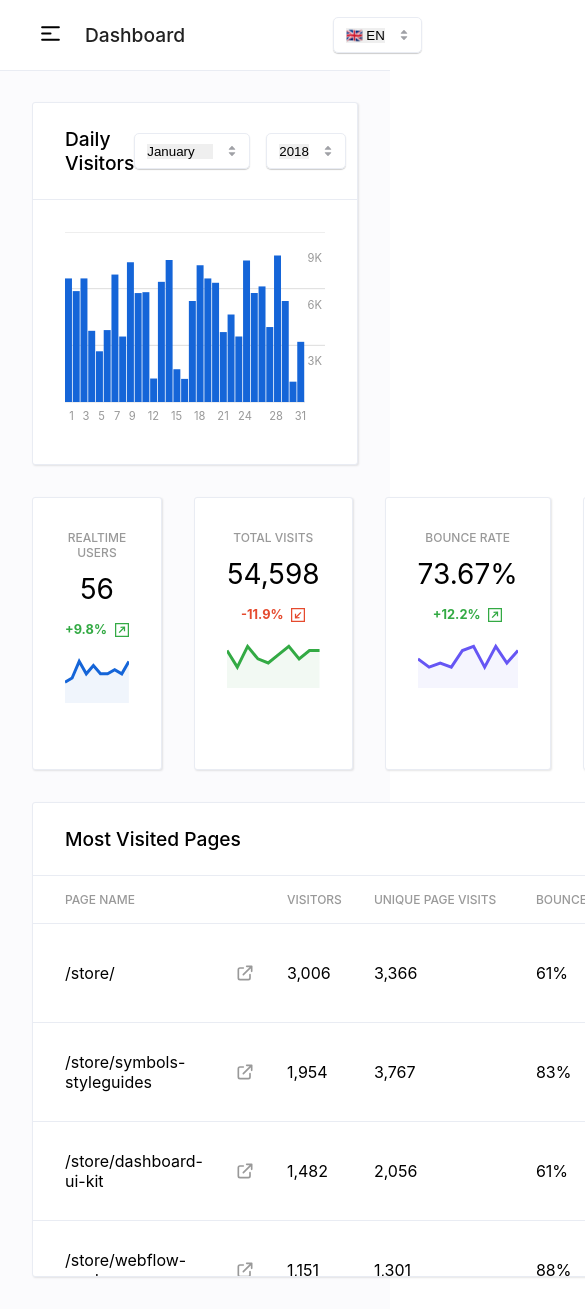
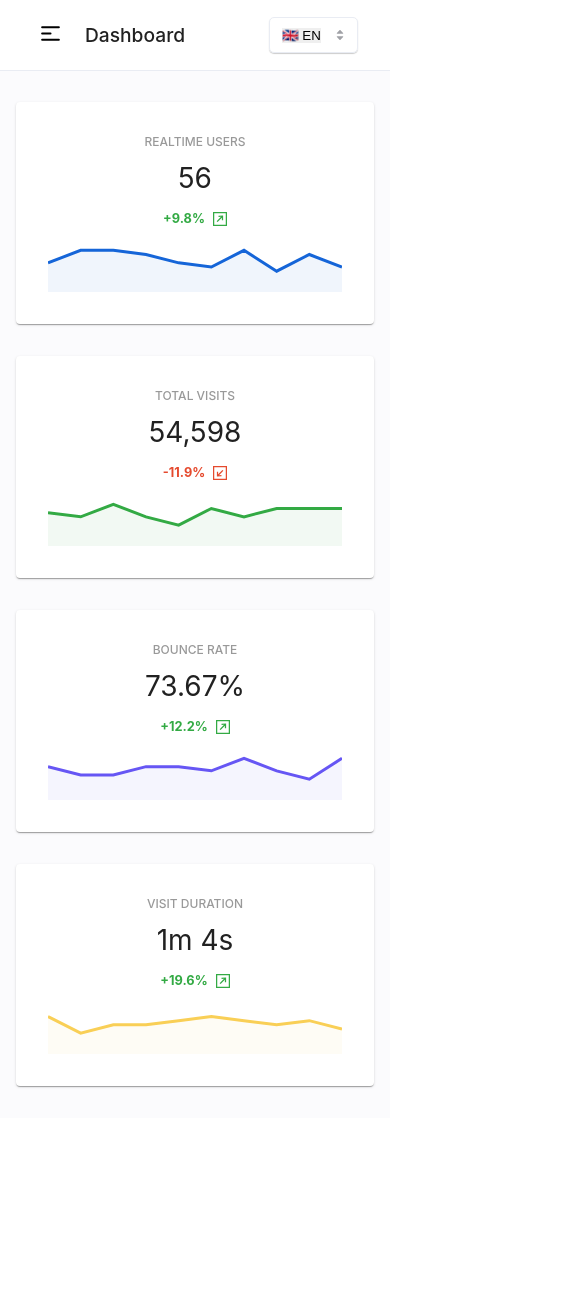
Before and after one commit to glocore/dashboard-ui, a React (Create React App) app: page / in a window 390 px wide. Shown: the top 1309 px of the page, 585 px wide, since content can reach past the window. After the commit the page ends 1134 px from the top, so only its background shows below. Built offline with nearby package versions, Linux system fonts and the light colour scheme.

Commit message:
update to make metric summary grid responsive

```diff
--- a/src/components/Header.js
+++ b/src/components/Header.js
@@ -31,7 +31,7 @@ const DrawerToggle = styled.button`
 
 const HeaderContent = styled.div`
   height: 70px;
-  width: 100%;
+  width: calc(100% - ${({ theme }) => theme.padding(8)}px);
   display: flex;
   align-items: center;
   justify-content: space-between;
--- a/src/components/Main.js
+++ b/src/components/Main.js
@@ -1,6 +1,7 @@
 // TODO: Make layout responsive
 // TODO: Make header fixed while scrolling
 // TODO: Add proptypes everywhere
+import { Container, Grid } from "@material-ui/core";
 import React from "react";
 import styled from "styled-components";
 import { Spacer } from "./common/Spacer";
@@ -37,20 +38,25 @@ const Root = styled.main`
 
 const MainWrapper = styled.div`
   padding: ${({ theme }) => theme.padding(4)}px;
+  width: 100%;
   max-width: 1280px;
   margin: 0 auto;
 `;
 
 const MetricSummaryGrid = styled.div`
   display: grid;
-  grid-template-columns: repeat(4, 1fr);
+  width: 100%;
+  grid-template-columns: repeat(auto-fit, minmax(200px, 1fr));
   grid-gap: ${({ theme }) => theme.padding(4)}px;
 `;
 
 const TablesGrid = styled.div`
   display: grid;
+  grid-template-columns: 1fr;
+  grid-gap: ${({ theme }) => theme.padding(4)}px;
+  @media (min-width: 1280px) {
     grid-template-columns: 2fr 1fr;
-  grid-gap: ${({ theme }) => theme.padding(4)}px;
+  }
 `;
 
 const Main = () => {
@@ -61,10 +67,9 @@ const Main = () => {
 
   return (
     <Root>
-      <MainWrapper>
-        <DailyVisitorsChart />
-        <Spacer v={4} />
-        <MetricSummaryGrid>
+      <Container maxWidth="lg">
+        <Grid container spacing={4} style={{ padding: "32px 0" }}>
+          <Grid item xs={12} md={6} lg={3}>
             <MetricSummary
               title="Realtime Users"
               metric="56"
@@ -72,6 +77,8 @@ const Main = () => {
               chartData={realtimeUsers}
               chartColors={{ stroke: "#1565D8", fill: "#E7EFFA" }}
             />
+          </Grid>
+          <Grid item xs={12} md={6} lg={3}>
             <MetricSummary
               title="Total Visits"
               metric="54,598"
@@ -79,6 +86,8 @@ const Main = () => {
               chartData={totalVisits}
               chartColors={{ stroke: "#33AA44", fill: "#EAF6EC" }}
             />
+          </Grid>
+          <Grid item xs={12} md={6} lg={3}>
             <MetricSummary
               title="Bounce Rate"
               metric="73.67%"
@@ -86,6 +95,8 @@ const Main = () => {
               chartData={bounceRate}
               chartColors={{ stroke: "#6656F4", fill: "#EFEEFE" }}
             />
+          </Grid>
+          <Grid item xs={12} md={6} lg={3}>
             <MetricSummary
               title="Visit Duration"
               metric="1m 4s"
@@ -93,13 +104,9 @@ const Main = () => {
               chartData={visitDuration}
               chartColors={{ stroke: "#F9CF56", fill: "#FEFAEE" }}
             />
-        </MetricSummaryGrid>
-        <Spacer v={4} />
-        <TablesGrid>
-          <VisitorsTable />
-          <SocialTrafficTable />
-        </TablesGrid>
-      </MainWrapper>
+          </Grid>
+        </Grid>
+      </Container>
     </Root>
   );
 };
--- a/src/components/common/Card.js
+++ b/src/components/common/Card.js
@@ -5,6 +5,7 @@ const Root = styled.div`
   border: ${({ theme }) => theme.surface.border};
   border-radius: 3px;
   box-shadow: 1px 1px 2px rgba(0, 0, 0, 0.1);
+  width: 100%;
 `;
 
 const HeaderWrapper = styled.div`
--- a/src/components/common/Table.js
+++ b/src/components/common/Table.js
@@ -9,7 +9,7 @@ const StyledTable = styled.table`
 const TableWrapper = styled.div`
   width: 100%;
   max-height: 400px;
-  overflow-y: auto;
+  overflow: auto;
 `;
 
 const Table = ({ children, ...props }) => (
--- a/src/components/main/MetricSummary.js
+++ b/src/components/main/MetricSummary.js
@@ -5,6 +5,7 @@ import {
   MetricDown as MetricDownIcon,
   MetricUp as MetricUpIcon,
 } from "../../icons";
+import { Paper } from "@material-ui/core";
 
 const Title = styled.span`
   display: block;
@@ -42,7 +43,7 @@ const metricChangeIconStyles = {
 
 const MetricSummary = ({ title, metric, change, chartData, chartColors }) => {
   return (
-    <Card>
+    <Paper elevation={1}>
       <CardContent>
         <Title>{title}</Title>
         <Metric>{metric}</Metric>
@@ -69,7 +70,7 @@ const MetricSummary = ({ title, metric, change, chartData, chartColors }) => {
           </ResponsiveContainer>
         </div>
       </CardContent>
-    </Card>
+    </Paper>
   );
 };
 
--- a/src/components/main/SocialTrafficTable.js
+++ b/src/components/main/SocialTrafficTable.js
@@ -31,6 +31,17 @@ const scaleAnimation = (width) => keyframes`
   }
 `;
 
+const ProgressTrack = styled.div`
+  width: 100%;
+  min-width: 90px;
+  height: 4px;
+  background-color: #dddddd;
+  border-radius: 4px;
+  @media (min-width: 1500px) {
+    min-width: 100px;
+  }
+`;
+
 const Progress = styled.div`
   height: 4px;
   width: ${({ percent }) => percent}%;
@@ -44,16 +55,9 @@ const Progress = styled.div`
 
 const PercentBar = ({ percent }) => {
   return (
-    <div
-      style={{
-        width: "100%",
-        height: 4,
-        backgroundColor: "#dddddd",
-        borderRadius: 4,
-      }}
-    >
+    <ProgressTrack>
       <Progress percent={percent} />
-    </div>
+    </ProgressTrack>
   );
 };
 
@@ -65,16 +69,18 @@ const SocialTrafficTable = () => {
         <thead>
           <Tr>
             <Th>Network</Th>
-            <Th>Visitors</Th>
-            <Th style={{ minWidth: 100 }}>{""}</Th>
+            <Th style={{ paddingRight: 0 }}>Visitors</Th>
+            <Th style={{ paddingLeft: 0 }}>{""}</Th>
           </Tr>
         </thead>
         <tbody>
           {tableData.map((row, index) => (
             <Tr key={index}>
               <Td>{row.network}</Td>
-              <Td>{row.visitors.toLocaleString()}</Td>
-              <Td>
+              <Td style={{ paddingRight: 0 }}>
+                {row.visitors.toLocaleString()}
+              </Td>
+              <Td style={{ paddingLeft: 0 }}>
                 <PercentBar percent={row.percentVisitors} />
               </Td>
             </Tr>
--- a/src/components/main/VisitorsTable.js
+++ b/src/components/main/VisitorsTable.js
@@ -1,8 +1,25 @@
+import {
+  // Table,
+  TableBody,
+  TableCell,
+  TableContainer,
+  TableHead,
+  TableRow,
+} from "@material-ui/core";
 import React from "react";
 import { Area, AreaChart, ResponsiveContainer } from "recharts";
 import { ExternalLink as ExternalLinkIcon } from "../../icons";
 import { Card, HeaderText } from "../common/Card";
 import { Table, Td, Th, Tr } from "../common/Table";
+
+const columns = [
+  { label: "Page Name" },
+  { label: "" },
+  { label: "Visitors" },
+  { label: "Unique Page Visits" },
+  { label: "Bounce Rate" },
+  { label: "", minWidth: 100 },
+];
 
 const getRandomInt = (min, max) => {
   return Math.floor(Math.random() * (max - min + 1)) + min;
@@ -53,15 +70,58 @@ const VisitorsTable = () => {
   const [tableData] = React.useState(generateSampleData());
   return (
     <Card Header={() => <HeaderText>Most Visited Pages</HeaderText>}>
+      {/* <TableContainer style={{ maxHeight: 400, width: "100%" }}>
+        <Table stickyHeader>
+          <TableHead>
+            <TableRow>
+              {columns.map((column, index) => (
+                <TableCell key={index} style={{ minWidth: column.minWidth }}>
+                  {column.label}
+                </TableCell>
+              ))}
+            </TableRow>
+          </TableHead>
+          <TableBody>
+            {tableData.map((row, index) => (
+              <TableRow hover key={index}>
+                <TableCell>{row.route}</TableCell>
+                <TableCell>
+                  {<ExternalLinkIcon style={externalLinkIconStyle} />}
+                </TableCell>
+                <TableCell>{row.visitors.toLocaleString()}</TableCell>
+                <TableCell>{row.uniquePageVisits.toLocaleString()}</TableCell>
+                <TableCell>{row.bounceRate}%</TableCell>
+                <TableCell>
+                  {
+                    <div style={{ width: "100%", height: 50 }}>
+                      <ResponsiveContainer>
+                        <AreaChart data={row.chartData} margin={false}>
+                          <Area
+                            type="linear"
+                            dataKey="data"
+                            stroke="#1565D8"
+                            strokeWidth={3}
+                            fill="#E7EFFA"
+                          />
+                        </AreaChart>
+                      </ResponsiveContainer>
+                    </div>
+                  }
+                </TableCell>
+              </TableRow>
+            ))}
+          </TableBody>
+        </Table>
+      </TableContainer> */}
       <Table>
         <thead>
           <Tr>
             <Th>Page Name</Th>
             <Th>{""}</Th>
             <Th>Visitors</Th>
-            <Th style={{ minWidth: 130 }}>Unique Page Visits</Th>
-            <Th style={{ minWidth: 90 }}>Bounce Rate</Th>
-            <Th style={{ minWidth: 130 }}>{""}</Th>
+            <Th>Unique Page Visits</Th>
+            <Th style={{ paddingRight: 0 }}>Bounce Rate</Th>
+            <Th style={{ minWidth: 80, paddingLeft: 0 }}>{""}</Th>
           </Tr>
         </thead>
         <tbody>
@@ -71,8 +131,8 @@ const VisitorsTable = () => {
               <Td>{<ExternalLinkIcon style={externalLinkIconStyle} />}</Td>
               <Td>{row.visitors.toLocaleString()}</Td>
               <Td>{row.uniquePageVisits.toLocaleString()}</Td>
-              <Td>{row.bounceRate}%</Td>
-              <Td>
+              <Td style={{ paddingRight: 0 }}>{row.bounceRate}%</Td>
+              <Td style={{ paddingLeft: 0 }}>
                 {
                   <div style={{ width: "100%", height: 50 }}>
                     <ResponsiveContainer>
```
Lines whose indentation alone changed are shown as unchanged.
